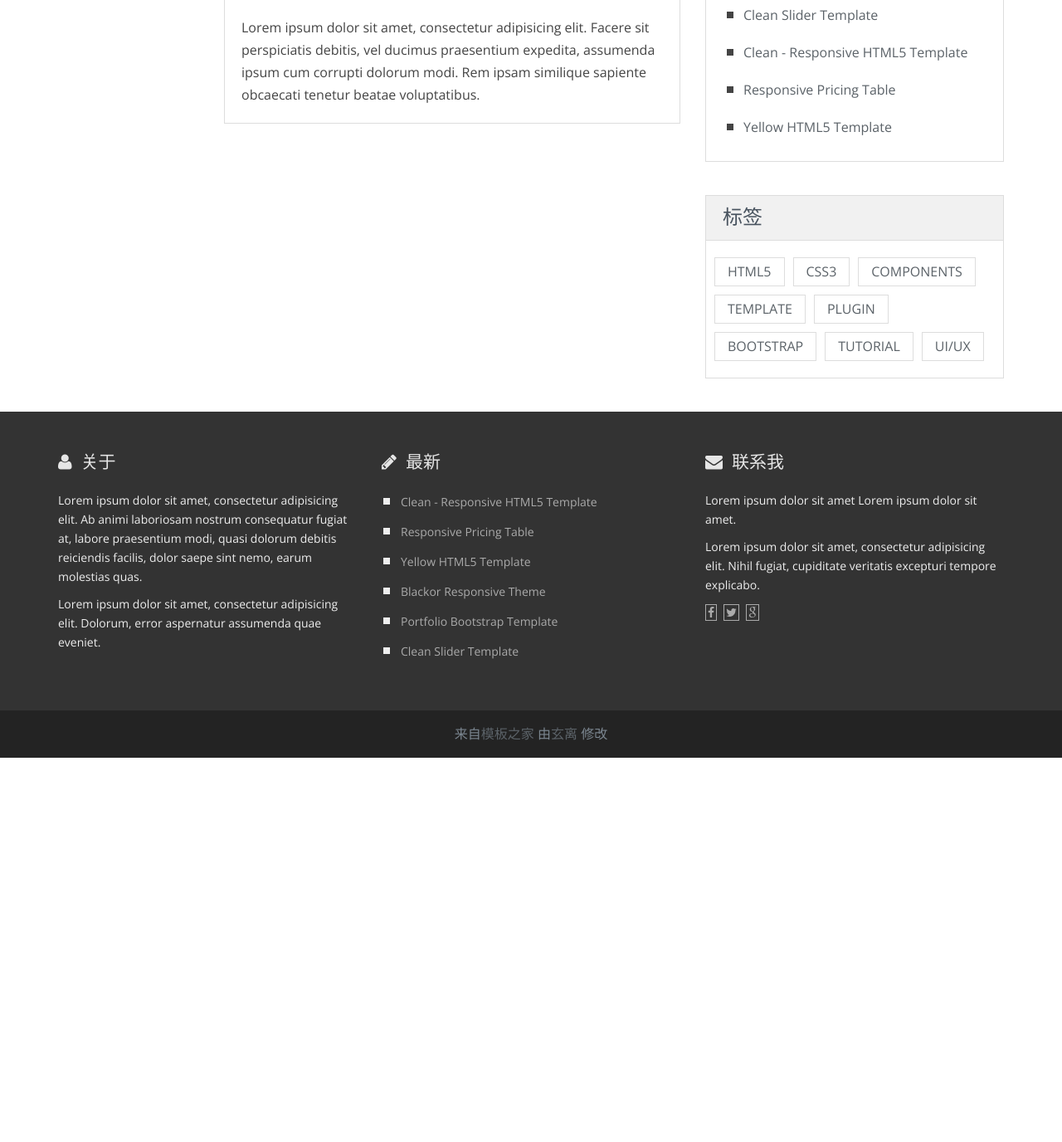
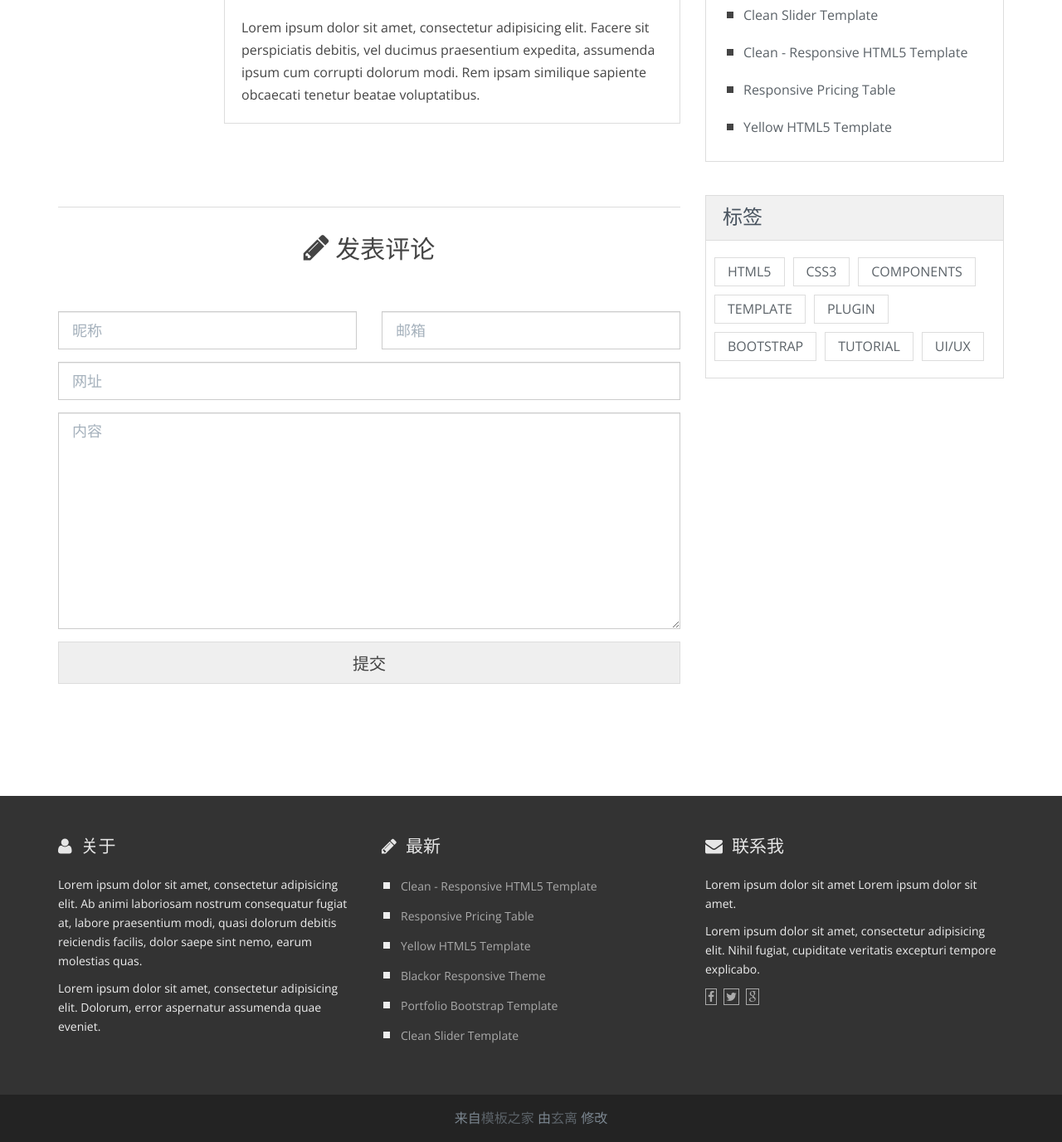
Before and after one commit to h1962809507/myblog-f, a Flask app: template blog/templates/blog/single.html in a window 1280 px wide. Shown: the part 737-2113 px from the top of the page at 83% size. Before the commit the page ends 1650 px from the top, so only its background shows below. Run offline with Flask 2, Linux system fonts and the light colour scheme; the template is opened without the code that fills it, so the values that code supplies are empty; some libraries are stand-ins or nearby versions.

Commit message:
加上了详情页误删的评论代码

```diff
--- a/blog/templates/blog/single.html
+++ b/blog/templates/blog/single.html
@@ -145,6 +145,32 @@
                         </article>
 
                     </aside>
+
+                    <aside class="create-comment" id="create-comment">
+                        <hr>
+
+                        <h2><i class="fa fa-pencil"></i> 发表评论 </h2>
+
+                        <form action="#" method="get" accept-charset="utf-8">
+                            <div class="row">
+                                <div class="col-md-6">
+                                    <input type="text" name="name" id="comment-name" placeholder="昵称" class="form-control input-lg">
+                                </div>
+                                <div class="col-md-6">
+                                    <input type="email" name="email" id="comment-email" placeholder="邮箱" class="form-control input-lg">
+                                </div>
+                            </div>
+
+                            <input type="url" name="name" id="comment-url" placeholder="网址" class="form-control input-lg">
+
+                            <textarea rows="10" name="message" id="comment-body" placeholder="内容" class="form-control input-lg"></textarea>
+
+                            <div class="buttons clearfix">
+                                <button type="submit" class="btn btn-xlarge btn-clean-one">提交</button>
+                            </div>
+                        </form>
+                    </aside>
+
                 </div>
                 <aside class="col-md-4 blog-aside">
 
```
